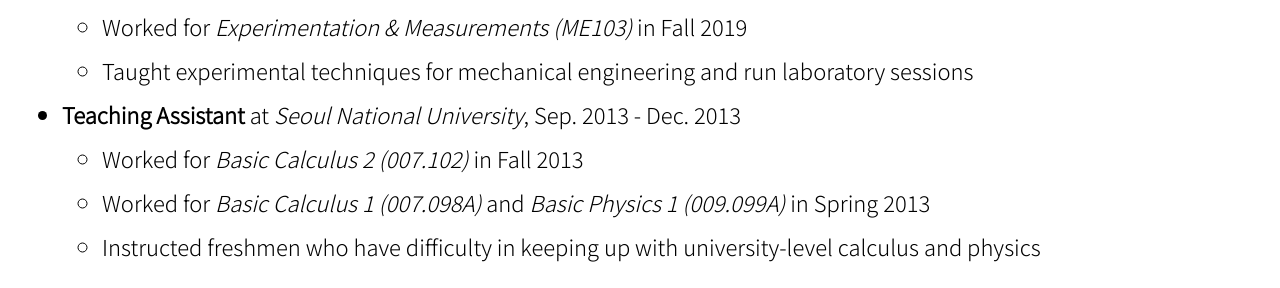
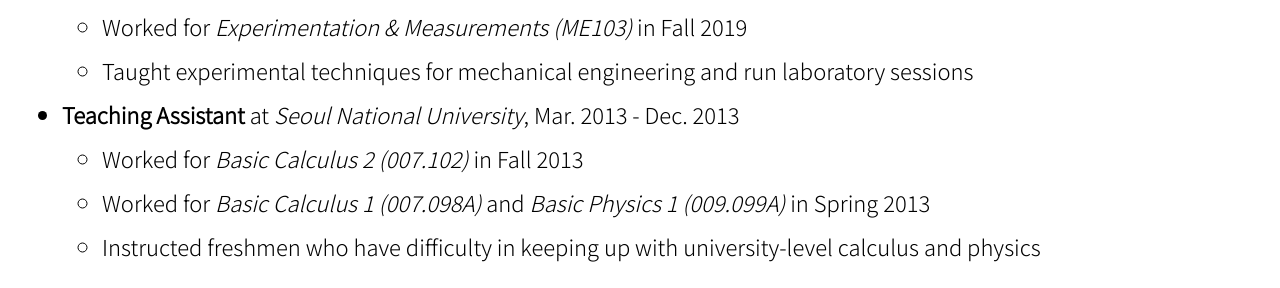
Before and after one commit to jun9303/jun9303.github.io, a Jekyll site: the page built from _pages/about.md, in a window 1280 px wide and 900 px high, scrolled down 1858 px. Shown: the part 162-450 px from the top of the window. Built offline with Jekyll 4.4.1, drawn with Linux system fonts in a browser that asks for light colours; cached includes are drawn as plain includes; nearby versions of some CDN libraries.

Commit message:
Signed-off-by: jun9303 <jun9303@gmail.com>

```diff
--- a/_pages/about.md
+++ b/_pages/about.md
@@ -60,7 +60,7 @@ feature_row:
   + Worked for *Experimentation & Measurements (ME103)* in Fall 2019
   + Taught experimental techniques for mechanical engineering and run laboratory sessions
 
-- **Teaching Assistant** at *Seoul National University*, Sep. 2013 - Dec. 2013
+- **Teaching Assistant** at *Seoul National University*, Mar. 2013 - Dec. 2013
   + Worked for *Basic Calculus 2 (007.102)* in Fall 2013
   + Worked for *Basic Calculus 1 (007.098A)* and *Basic Physics 1 (009.099A)* in Spring 2013
   + Instructed freshmen who have difficulty in keeping up with university-level calculus and physics
```
